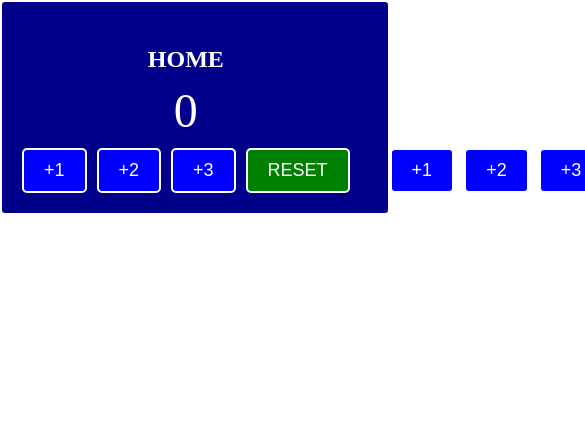
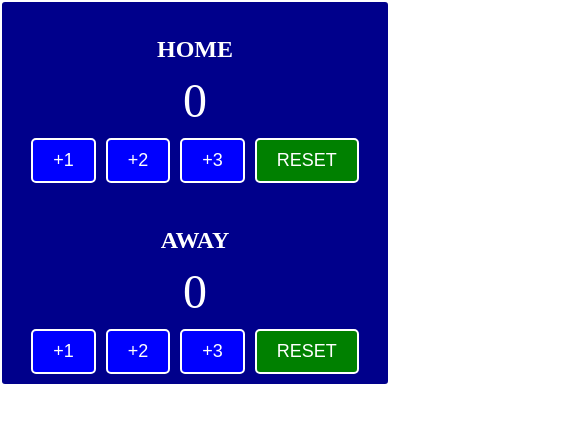
Before and after one commit to Hea092024/Scrim-s04k019, a plain HTML site: page index.html in a window 390 px wide. Shown: the top 422 px of the page, 585 px wide, since content can reach past the window. Drawn offline with Linux system fonts and the light colour scheme.

Commit message:
added mobile view

```diff
--- a/style.css
+++ b/style.css
@@ -55,3 +55,14 @@ h3 {
     border-radius: 5px;
     cursor: pointer;
 }
+
+@media (max-width: 768px) {
+    .container {
+        flex-direction: column;
+        align-items: center;
+    }
+
+    .team-section {
+        margin: 10px 0;
+    }
+}
```
